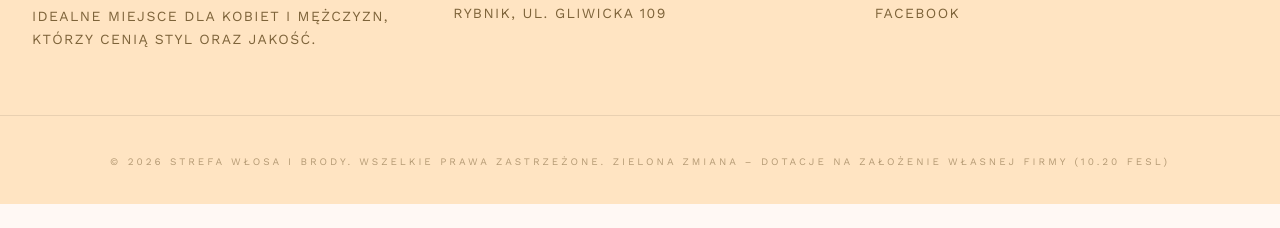
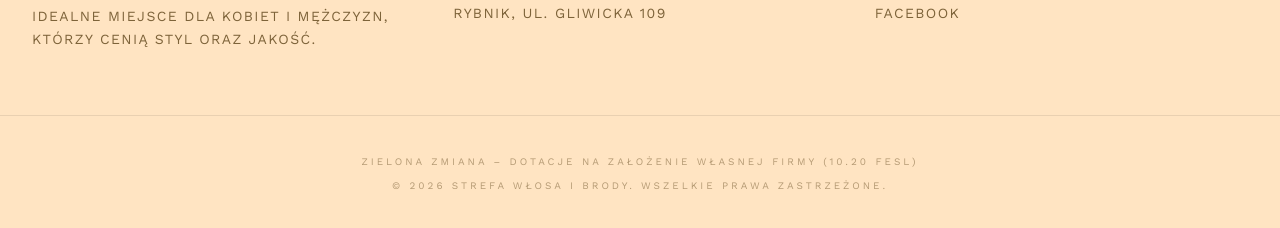
Before and after one commit to krzysztof-gzocha/strefawlosa, a plain HTML site: page index.html in a window 1280 px wide. Shown: the part 1490-1718 px from the top of the page. Before the commit the page ends 1694 px from the top, so only its background shows below. Drawn offline with nearby package versions, Linux system fonts and the light colour scheme.

Commit message:
Update footer with new link and copyright notice

```diff
--- a/index.html
+++ b/index.html
@@ -218,12 +218,10 @@
 </div>
 <div class="max-w-7xl mx-auto px-8 py-8 border-t border-stone-800/10 text-center">
 <span class="font-['Work_Sans'] text-[10px] uppercase tracking-[0.3em] opacity-40">
-        © 2026 STREFA WŁOSA I BRODY. Wszelkie prawa zastrzeżone.
-</span>
-<span class="font-['Work_Sans'] text-[10px] uppercase tracking-[0.3em] opacity-40">
-        <a href="https://gapr.pl/oferta/projekty-unijne/aktualne-projekty-unijne/zielona-zmiana-dotacje" target="_blank">
-              Zielona zmiana – dotacje na założenie własnej firmy (10.20 FESL)
-        </a>
+      <a href="https://gapr.pl/oferta/projekty-unijne/aktualne-projekty-unijne/zielona-zmiana-dotacje" target="_blank">
+            Zielona zmiana – dotacje na założenie własnej firmy (10.20 FESL)
+      </a></br>
+      © 2026 STREFA WŁOSA I BRODY. Wszelkie prawa zastrzeżone.
 </span>
 </div>
 </footer>
```
